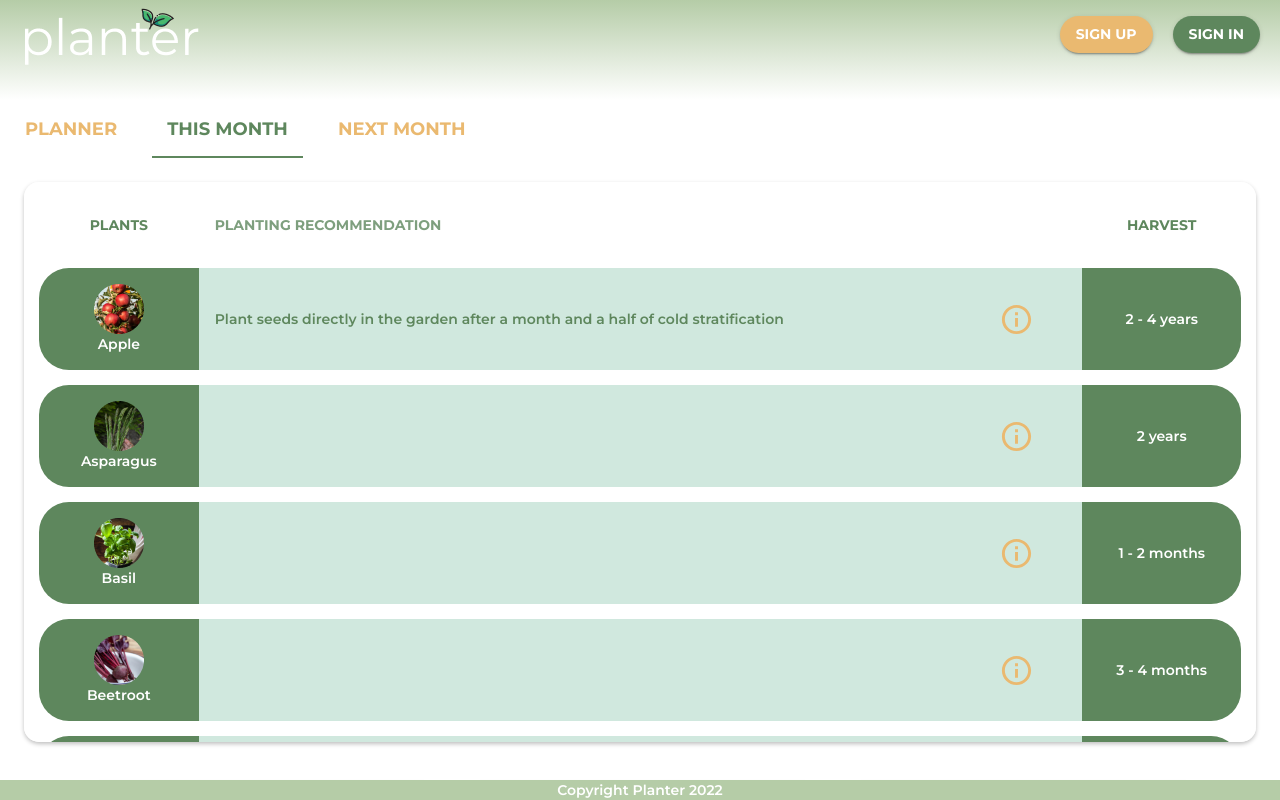
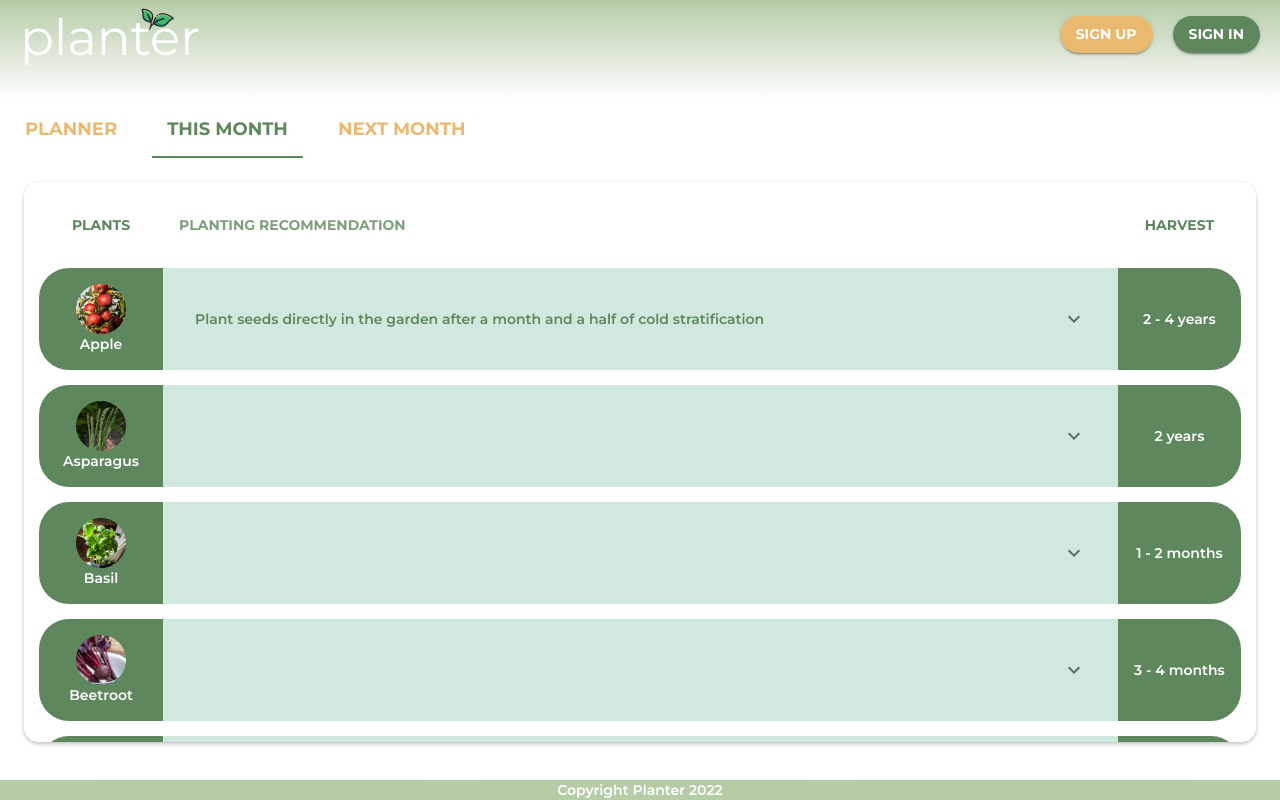
Before and after one commit to tessrexx/PlanterWebapp, a React (Create React App) app: page /planner in a window 1280 px wide. Both pictures are taken after a click on the tab "THIS MONTH". Shown: the top 800 px of the page. Built offline with nearby package versions, Linux system fonts and the light colour scheme; no server answers.

Commit message:
Plant info popup converted to dropdown. Need to fix css

```diff
--- a/src/Components/MonthlyPlannerTable.jsx
+++ b/src/Components/MonthlyPlannerTable.jsx
@@ -12,12 +12,17 @@ import {
   TableCell,
   Paper,
   TableRow,
+  IconButton,
+  Accordion,
 } from "@mui/material";
-import { IconButton } from "@mui/material";
+import ExpandMoreIcon from "@mui/icons-material/ExpandMore";
+import AccordionSummary from "@mui/material/AccordionSummary";
+import AccordionDetails from "@mui/material/AccordionDetails";
 import InfoOutlinedIcon from "@mui/icons-material/InfoOutlined";
 // Infile CSS & Component Imports
 import "./YearlyPlannerTable.css";
 import InfoModal from "./InfoModal";
+import { ExpandMore } from "@mui/icons-material";
 
 // Component for monthly planner view
 // Displays user's selected plants, ideal planting months, and estimated harvesting times
@@ -33,17 +38,12 @@ const MonthlyPlannerTable = () => {
           <TableHead>
             <TableRow>
               <TableCell className="headerLabels">PLANTS</TableCell>
-
               <TableCell className="centerLabels">
                 PLANTING RECOMMENDATION
               </TableCell>
-
-              <TableCell className="infoIconColumn"></TableCell>
-
               <TableCell className="headerLabels">HARVEST</TableCell>
             </TableRow>
           </TableHead>
-
           <TableBody>
             {data.map((row) => (
               <TableRow>
@@ -51,17 +51,23 @@ const MonthlyPlannerTable = () => {
                   <img src={row.roundimage} alt="" className="imageContainer" />
                   {row.id}
                 </TableCell>
-
                 <TableCell className="plantTips">
-                  {row.plantingRecommendation}
+                  <Accordion>
+                    <AccordionSummary
+                      className="plantTips"
+                      expandIcon={<ExpandMoreIcon />}
+                    >
+                      {row.plantingRecommendation}
+                    </AccordionSummary>
+                    <AccordionDetails className="plantTips">
+                      <p>
+                        Lorem ipsum dolor sit amet, consectetur adipiscing elit.
+                        Suspendisse malesuada lacus ex, sit amet blandit leo
+                        lobortis eget.
+                      </p>
+                    </AccordionDetails>
+                  </Accordion>
                 </TableCell>
-
-                <TableCell className="plantTips">
-                  <IconButton disableRipple onClick={() => setOpen(true)}>
-                    <InfoOutlinedIcon className="infoIcon" />
-                  </IconButton>
-                </TableCell>
-
                 <TableCell className="harvestTime">{row.harvest}</TableCell>
               </TableRow>
             ))}
--- a/src/Components/YearlyPlannerTable.css
+++ b/src/Components/YearlyPlannerTable.css
@@ -78,9 +78,9 @@ table {
   color: #5e875d !important;
   font-weight: 600 !important;
   font-size: 14px !important;
+  border-radius: 0px !important;
 }
 
-.infoIcon {
-  color: #eab970 !important;
-  font-size: 35px !important;
+.accordian {
+  border-radius: 0px !important;
 }
--- a/src/Components/theme.js
+++ b/src/Components/theme.js
@@ -89,6 +89,13 @@ export const theme = createTheme({
         },
       },
     },
+    MuiAccordion: {
+      styleOverrides: {
+        root: {
+          boxShadow: "none",
+        },
+      },
+    },
   },
 });
 
```
